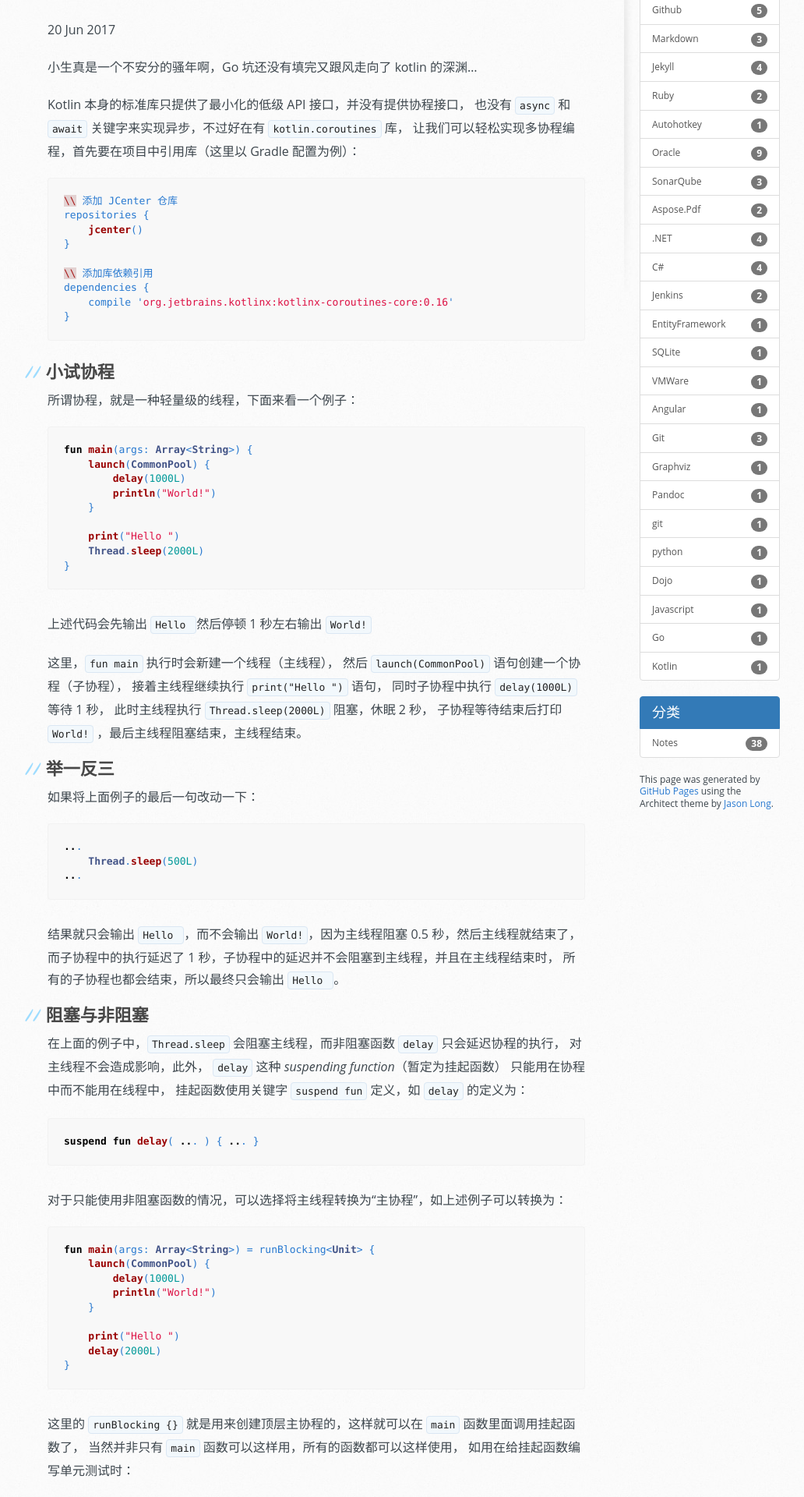
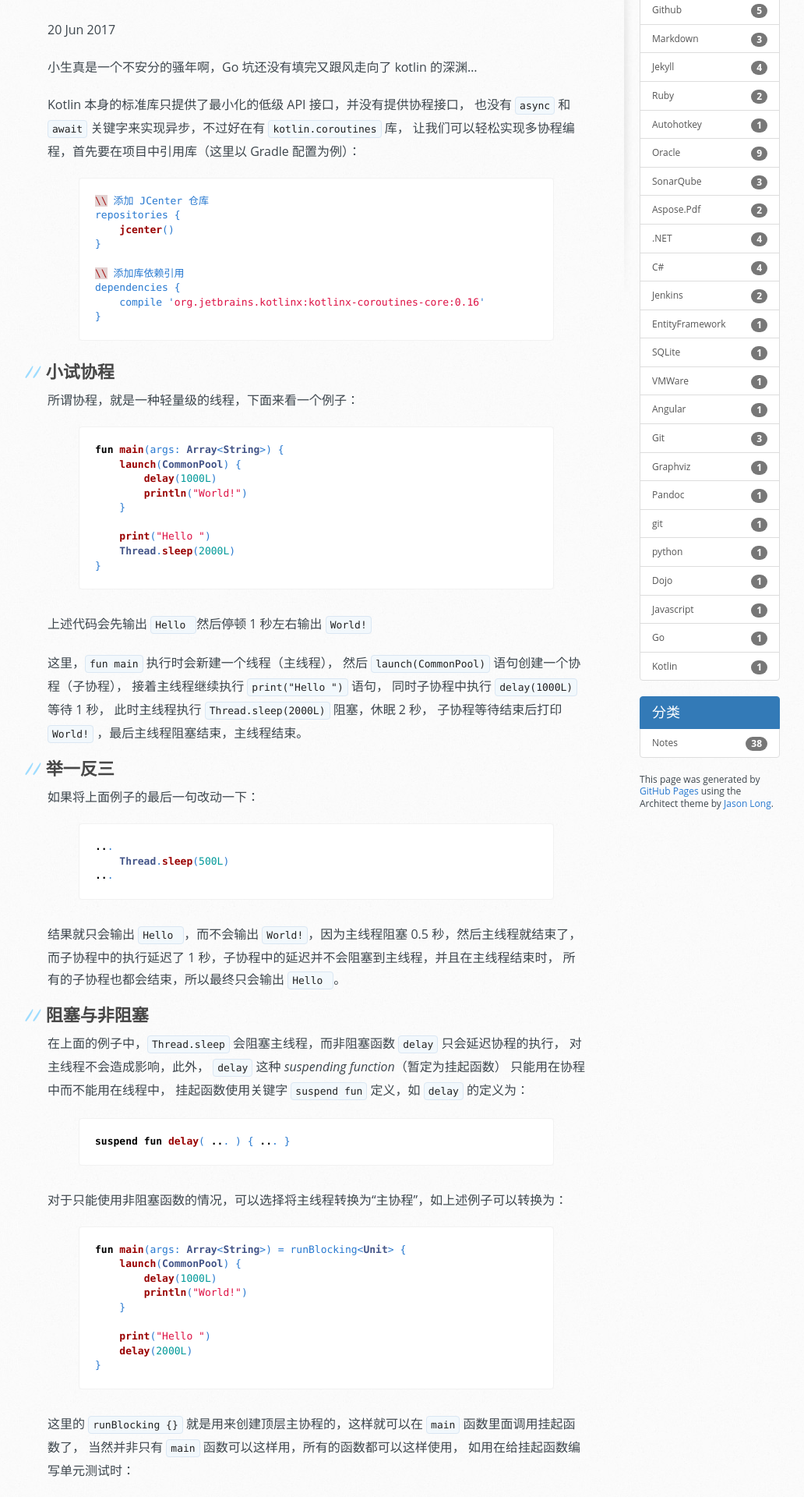
Before and after one commit to baiyangcao/baiyangcao.github.io, a Jekyll site: the page built from _posts/2017-06-20-kotlin-coroutines.md, in a window 1280 px wide. Shown: the part 390-2310 px from the top of the page at 78% size, without its empty margins (109-1141 px from the left). Built offline with Jekyll 4.4.1, drawn with Linux system fonts in a browser that asks for light colours; nearby versions of some CDN libraries; library files that are not in the unit come from our copies.

Commit message:
kotlin 协程基础格式转化

````diff
--- a/_posts/2017-06-20-kotlin-coroutines.md
+++ b/_posts/2017-06-20-kotlin-coroutines.md
@@ -12,7 +12,7 @@ Kotlin 本身的标准库只提供了最小化的低级 API 接口，并没有
 也没有 `async` 和 `await` 关键字来实现异步，不过好在有 `kotlin.coroutines` 库，
 让我们可以轻松实现多协程编程，首先要在项目中引用库（这里以 Gradle 配置为例）：
 
-```javascript
+{% highlight javascript %}
 \\ 添加 JCenter 仓库
 repositories {
     jcenter()
@@ -22,13 +22,13 @@ repositories {
 dependencies {
     compile 'org.jetbrains.kotlinx:kotlinx-coroutines-core:0.16'
 }
-```
+{% endhighlight %}
 
 ## 小试协程
 
 所谓协程，就是一种轻量级的线程，下面来看一个例子：
 
-```kotlin
+{% highlight kotlin %}
 fun main(args: Array<String>) {
     launch(CommonPool) {
         delay(1000L)
@@ -38,7 +38,7 @@ fun main(args: Array<String>) {
     print("Hello ")
     Thread.sleep(2000L)
 }
-```
+{% endhighlight %}
 
 上述代码会先输出 `Hello ` 然后停顿 1 秒左右输出 `World!`
 
@@ -53,11 +53,11 @@ fun main(args: Array<String>) {
 
 如果将上面例子的最后一句改动一下：
 
-```kotlin
+{% highlight kotlin %}
 ...
     Thread.sleep(500L)
 ...
-```
+{% endhighlight %}
 
 结果就只会输出 `Hello `，而不会输出 `World!`，因为主线程阻塞 0.5 秒，然后主线程就结束了，
 而子协程中的执行延迟了 1 秒，子协程中的延迟并不会阻塞到主线程，并且在主线程结束时，
@@ -70,13 +70,13 @@ fun main(args: Array<String>) {
 `delay` 这种 *suspending function*（暂定为挂起函数） 只能用在协程中而不能用在线程中，
 挂起函数使用关键字 `suspend fun` 定义，如 `delay` 的定义为：
 
-```kotlin
+{% highlight kotlin %}
 suspend fun delay( ... ) { ... }
-```
+{% endhighlight %}
 
 对于只能使用非阻塞函数的情况，可以选择将主线程转换为“主协程”，如上述例子可以转换为：
 
-```kotlin
+{% highlight kotlin %}
 fun main(args: Array<String>) = runBlocking<Unit> {
     launch(CommonPool) {
         delay(1000L)
@@ -86,27 +86,27 @@ fun main(args: Array<String>) = runBlocking<Unit> {
     print("Hello ")
     delay(2000L)
 }
-```
+{% endhighlight %}
 
 这里的 `runBlocking {}` 就是用来创建顶层主协程的，这样就可以在 `main` 函数里面调用挂起函数了，
 当然并非只有 `main` 函数可以这样用，所有的函数都可以这样使用，
 如用在给挂起函数编写单元测试时：
 
-```kotlin
+{% highlight kotlin %}
 class MyTest {
     @Test
     fun testMySuspendingFunction() = runBlocking<Unit> {
         // ...
     }
 }
-```
+{% endhighlight %}
 
 ## 等待协程完成
 
 上面的例子中，我们都指定了协程的大概执行时间，然后在主线程/协程中指定稍长的时间，
 来确保子协程可以正确完成，但是如果我们不知道子协程执行的时间又该如何？
 
-```kotlin
+{% highlight kotlin %}
 fun main(args:Array<String>) = runBlocking<Unit> {
     var job = launch(CommonPool) {
         delay(1000L)
@@ -116,7 +116,7 @@ fun main(args:Array<String>) = runBlocking<Unit> {
     print("Hello ")
     job.join()
 }
-```
+{% endhighlight %}
 
 `lanuch(CommonPool)` 返回一个 `Job` 对象，表示子协程中执行的任务，
 这里调用 `Job.join` 方法来延迟主协程，使主协程在子协程完成之前处于挂起状态，
@@ -130,7 +130,7 @@ fun main(args:Array<String>) = runBlocking<Unit> {
 *suspending function* 只能在协程中调用，或者由另一个挂起函数调用，
 我们可以为上述协程中的代码创建一个单独的挂起函数，如：
 
-```kotlin
+{% highlight kotlin %}
 fun main(args: Array<String>) = runBlocking<Unit> {
     var job = launch(CommonPool) {
         doWorld()
@@ -144,7 +144,7 @@ suspend fun doWorld() {
     delay(1000L)
     println("World!")
 }
-```
+{% endhighlight %}
 
 挂起函数在协程中调用与普通函数一致，只不过在挂起函数中可以调用其他的挂起函数
 
````
